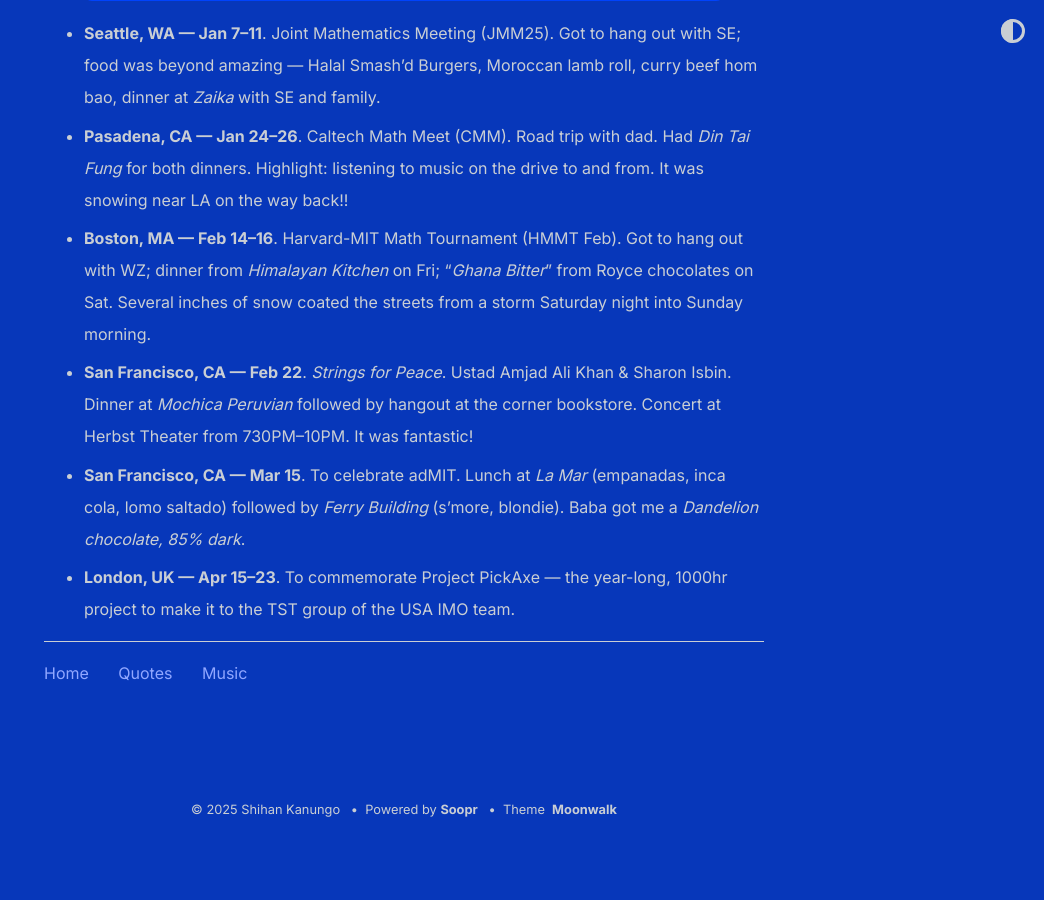
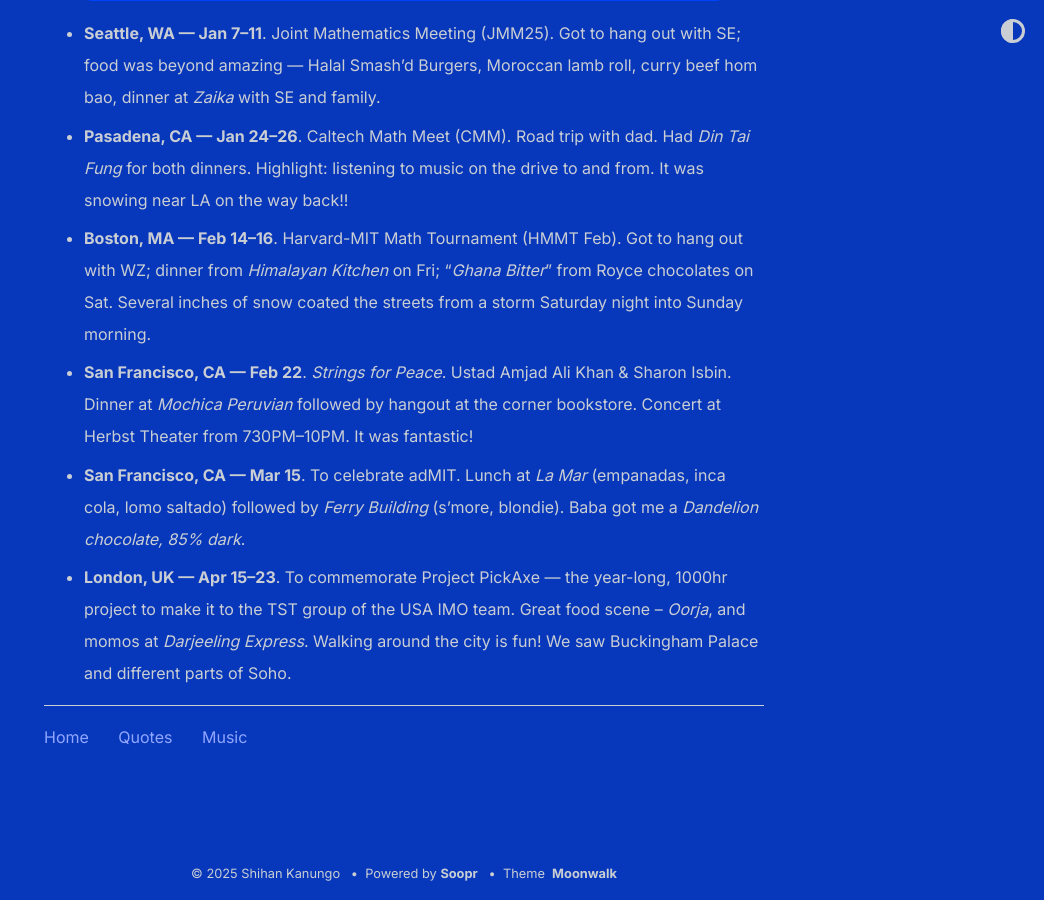
Before and after one commit to shihankanungo/shihankanungo.github.io, a Jekyll site: the page built from wrapped.md, in a window 1280 px wide and 900 px high, scrolled down 3367 px. Shown: the whole window, without its empty margins (236-1280 px from the left). Built offline with Jekyll 4.4.1, drawn with Linux system fonts in a browser that asks for light colours; before the commit the page ends 4203 px from its top, so only the background shows below that.

Commit message:
Update wrapped.md

```diff
--- a/wrapped.md
+++ b/wrapped.md
@@ -86,4 +86,4 @@
 - **Boston, MA --- Feb 14--16**. Harvard-MIT Math Tournament (HMMT Feb). Got to hang out with WZ; dinner from *Himalayan Kitchen* on Fri; "*Ghana Bitter*" from Royce chocolates on Sat. Several inches of snow coated the streets from a storm Saturday night into Sunday morning.
 - **San Francisco, CA --- Feb 22**. *Strings for Peace*. Ustad Amjad Ali Khan & Sharon Isbin. Dinner at *Mochica Peruvian* followed by hangout at the corner bookstore. Concert at Herbst Theater from 730PM--10PM. It was fantastic!
 - **San Francisco, CA --- Mar 15**. To celebrate adMIT. Lunch at *La Mar* (empanadas, inca cola, lomo saltado) followed by _Ferry Building_ (s'more, blondie). Baba got me a *Dandelion chocolate, 85% dark*.
-- **London, UK --- Apr 15--23**. To commemorate Project PickAxe --- the year-long, 1000hr project to make it to the TST group of the USA IMO team.
+- **London, UK --- Apr 15--23**. To commemorate Project PickAxe --- the year-long, 1000hr project to make it to the TST group of the USA IMO team. Great food scene -- _Oorja_, and momos at _Darjeeling Express_. Walking around the city is fun! We saw Buckingham Palace and different parts of Soho.
```
